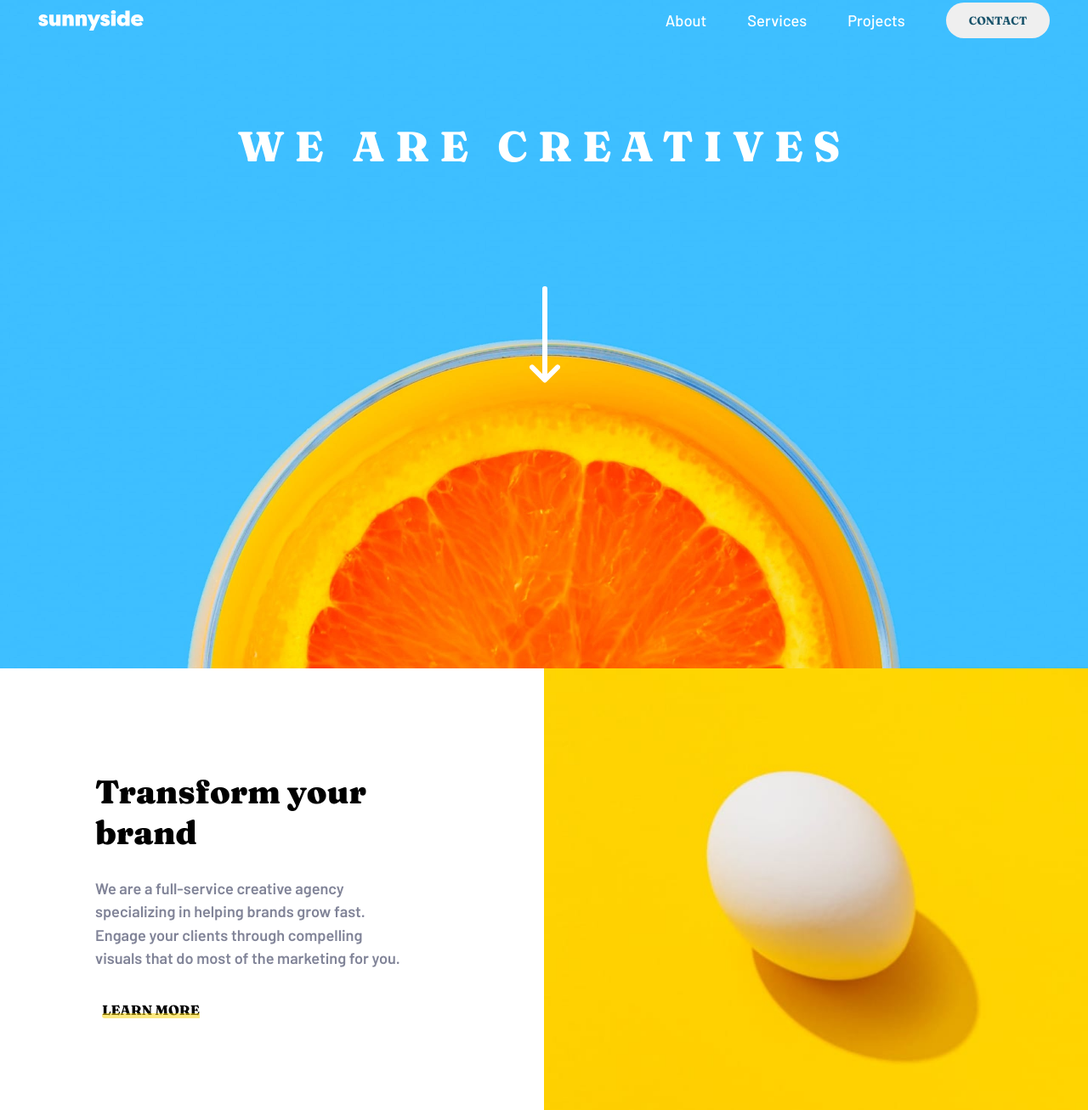
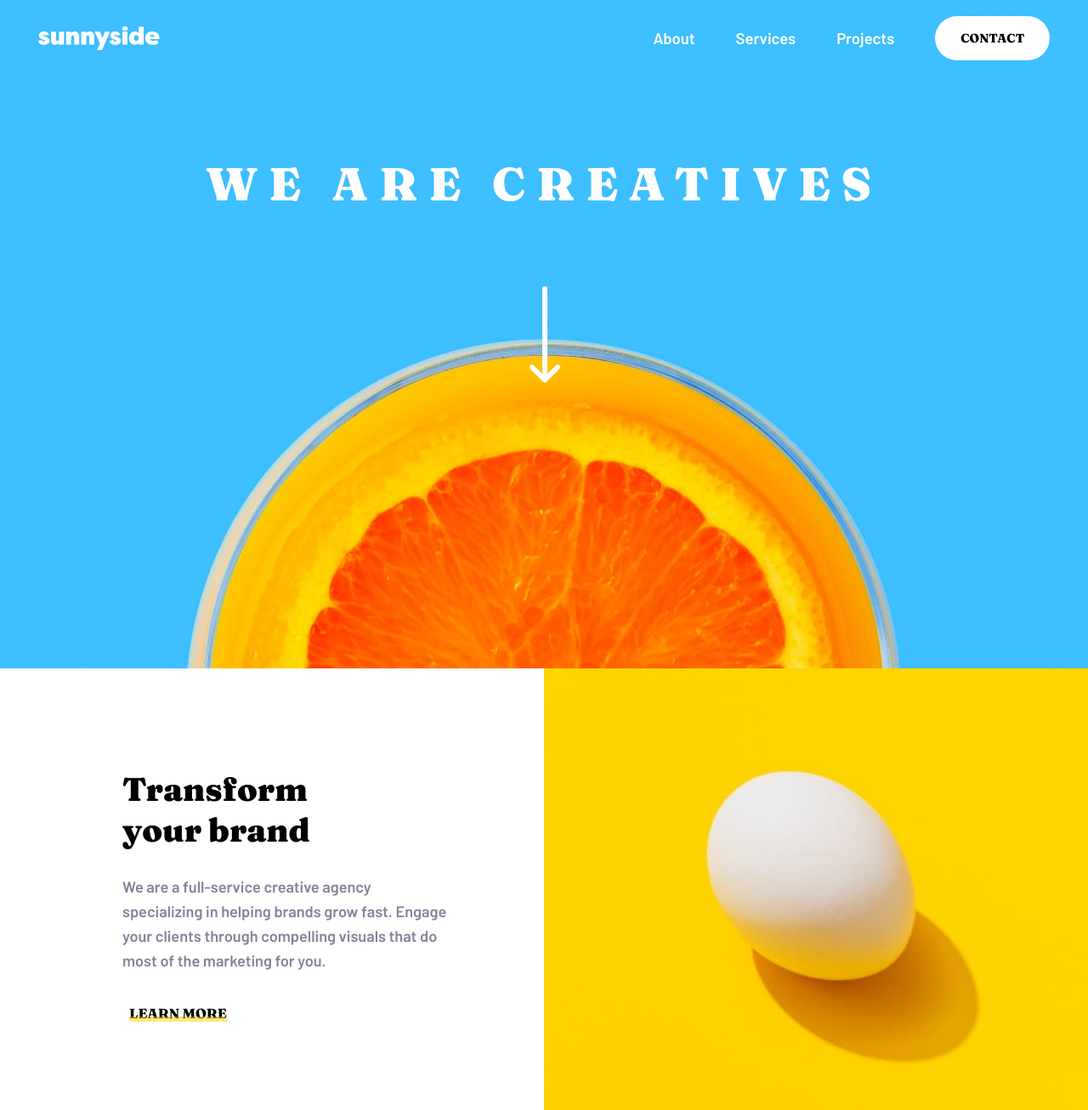
Before and after one commit to jaalzu/sunnyside-landing-page, a plain HTML site: page index.html in a window 1280 px wide. Shown: the part 13-1320 px from the top of the page at 85% size. Drawn offline with Linux system fonts and the light colour scheme.

Commit message:
LAST COMMIT

```diff
--- a/index.html
+++ b/index.html
@@ -122,7 +122,7 @@
       <h2 class="projects_p1">
         Graphic Design
       </h2>
-      <p class="projects_p1">
+      <p class="projects_p1-p">
         Great design makes you memorable. We deliver artwork that undescores your brand message and captures potential clients' attention
       </p>
       </div>
@@ -143,7 +143,7 @@
       <h2 class="projects_p2">
         Photography
       </h2>
-      <p class="projects_p2">
+      <p class="projects_p2-p">
         Increase your credibility by getting the most stunning, high-quality photos that improve your business image.
       </p>
     </div>
--- a/scss/style.scss
+++ b/scss/style.scss
@@ -46,12 +46,12 @@ img{
     .navbar{
         @include flexbox(flex,row,center,space-between);
         margin-inline: 2.8rem;
-        margin-top: 1rem;
+        margin-top: 2rem;
         font-family: $font-family-barlow;
 
 
         .logo{
-            max-width: 100%;
+            width: 12%;
         }
 
 
@@ -62,7 +62,7 @@ img{
 
 
             li a {
-                @include font-style($font-size,450,$pure-white);
+                @include font-style($font-size,550,$pure-white);
 
                 &:hover{
                     text-decoration:underline;
@@ -71,11 +71,12 @@ img{
 
 
             .btn{
-                padding: 13px 27px;
+                padding: 17px 30px;
                 display: inline-block;
-                @include font-style(.830rem,700,$dark-blue);
+                @include font-style(.9rem,800,dark);
                 font-family: $font-family-fraunces;
                 text-transform: uppercase;
+                background-color: $pure-white;
                 border-radius: 30px;
                 outline: none;
                 border: none;
@@ -97,10 +98,10 @@ img{
 
         h1{
             // position: relative;
-            margin-top: 6rem;
-            @include font-style(3.1rem,800,$pure-white);
+            margin-top: 7rem;
+            @include font-style(3.4rem,900,$pure-white);
             font-family: $font-family-fraunces;
-            letter-spacing: 12px;
+            letter-spacing: 13px;
             text-transform:uppercase;
         }
 
@@ -141,7 +142,7 @@ main{
 
         .box__text{
             @include flexbox(flex,column,start,center);
-            margin-left: 7rem;
+            margin-left: 9rem;
             margin-right: 4rem;
 
             .h2-1{
@@ -158,8 +159,8 @@ main{
             p{
                 margin-top: 1.8rem;
                 z-index: 1000;
-                width: 80%;
-                line-height: 1.5;
+                width: 90%;
+                line-height: 1.6;
                 font-family: $font-family-barlow;
                 @include font-style(1.1350rem,600,$medium-grayish-blue);
             }
@@ -256,13 +257,13 @@ main{
                 font-size: clamp(1.8rem,1.9vw,2.3rem);
                 font-family:$font-family-fraunces;
                 margin-top: 4.5rem;
-                font-weight: 800;
+                font-weight: 900;
             }
 
 
             p{
                 line-height: 1.6;
-                font-size: clamp(1.1rem,1vw,1.3rem);
+                font-size: clamp(1.1rem,.950vw,1.3rem);
                 width: 50%;
                 margin: 0 auto;
                 margin-top: 2rem;
@@ -275,10 +276,19 @@ main{
                 color: $dark-cyan;
             }
 
+            .projects_p1-p{
+                color: $dark-cyan;
+            }
+
 
             .projects_p2{
                 color: $dark-blue;
-                font-weight: 600;
+            }
+
+            .projects_p2-p{
+                font-weight: 500;
+                color: $dark-blue;
+
             }
         }
     }
```
Also changed, not shown: css/style.css, 1 other file.
